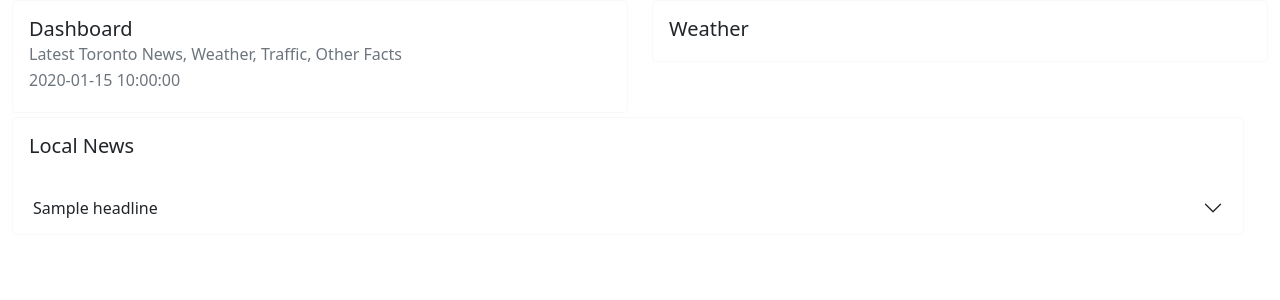
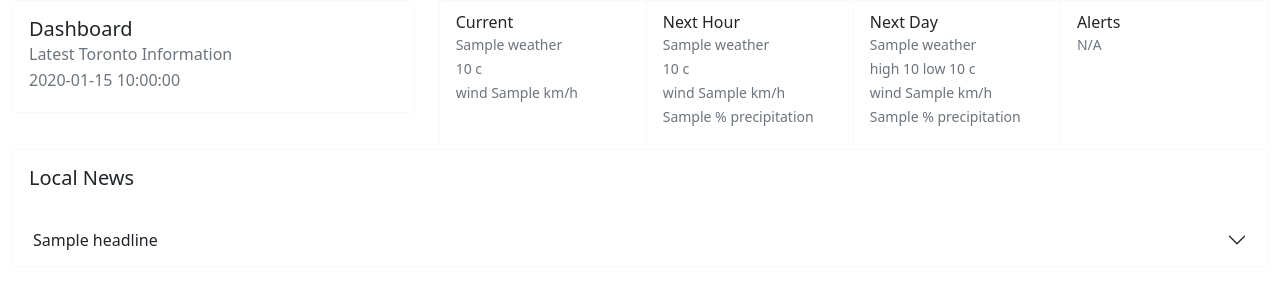
Before and after one commit to jackjyliu/project, a Flask app: template todata/templates/dashboard.html in a window 1280 px wide. Shown: the part 56-356 px from the top of the page. Run offline with Flask 2, Linux system fonts and the light colour scheme; the template is opened without the code that fills it: most values are stand-ins (such as "Sample title", 1, 10 or a date in 2020); parts of the project's set-up code (start-up, migrations or seed data) failed here and were passed over.

Commit message:
added weather to dashboard

```diff
--- a/todata/templates/dashboard.html
+++ b/todata/templates/dashboard.html
@@ -6,25 +6,67 @@
 
 <div class="container-xxl">
     <div class="row">
-        <div class="col">
+        <div class="col-4">
             <div class="card border-light mb-1">
                 <div class="card-body">
                   <h5 class="card-title">Dashboard</h5>
-                  <h6 class="card-subtitle mb-1 text-muted">Latest Toronto News, Weather, Traffic, Other Facts</h6>
+                  <h6 class="card-subtitle mb-1 text-muted">Latest Toronto Information</h6>
                   <p class="card-text mb-1 text-muted">{{ toronto_time }}</p>
                 </div>
             </div>
         </div>
 
-        <div class="col">
-            <div class="card border-light mb-1">
-                <div class="card-body">
-                    <h5 class="card-title">Weather</h5>
-                    <h6 class="card-subtitle mb-1 text-muted"></h6>
-                    <p class="card-text mb-1 text-muted"></p>
+        <div class="col-8">
+            <div class="row no-gutters">
+
+                <div class="card-group">
+                    <div class="card border-light mb-1">
+                        <div class="card-body">
+                            <h6 class="card-subtitle">Current</h6>
+                            <p class="card-text"><small class="text-muted">
+                                {{ dw.current.weather }}<br>
+                                {{ dw.current.temp_c }} c<br>
+                                wind {{ dw.current.wind_speed_kmh }} km/h<br>
+                            </small></p>
+                        </div>
+                    </div>
+                    <div class="card border-light mb-1">
+                        <div class="card-body">
+                            <h6 class="card-subtitle">Next Hour</h6>
+                            <p class="card-text"><small class="text-muted">
+                                {{ dw.next_hour.weather }}<br>
+                                {{ dw.next_hour.temp_c }} c<br>
+                                wind {{ dw.next_hour.wind_speed_kmh }} km/h<br>
+                                {{ dw.next_hour.PoP }} % precipitation
+                            </small></p>
+                        </div>
+                    </div>
+                    <div class="card border-light mb-1">
+                        <div class="card-body">
+                            <h6 class="card-subtitle">Next Day</h6>
+                            <p class="card-text"><small class="text-muted">
+                                {{ dw.next_day.weather }}<br>
+                                high {{ dw.next_day.max_temp_c }} low {{ dw.next_day.min_temp_c }} c<br>
+                                wind {{ dw.next_day.wind_speed_kmh }} km/h<br>
+                                {{ dw.next_day.PoP }} % precipitation
+                            </small></p>
+                        </div>
+                    </div>
+                    <div class="card border-light mb-1">
+                        <div class="card-body">
+                            <h6 class="card-subtitle">Alerts</h6>
+                            <p class="card-text"><small class="text-muted">
+                              N/A <br>
+
+                            </small></p>
+                        </div>
+                    </div>
                 </div>
-                </div>
+
+            </div>
+
         </div>
+    </div>
 
     <div class="row">
         <div class="col">
```
Also changed, not shown: todata/models/open_weather_api.py (+33 -0 lines), todata/views.py (+6 -1 lines).
